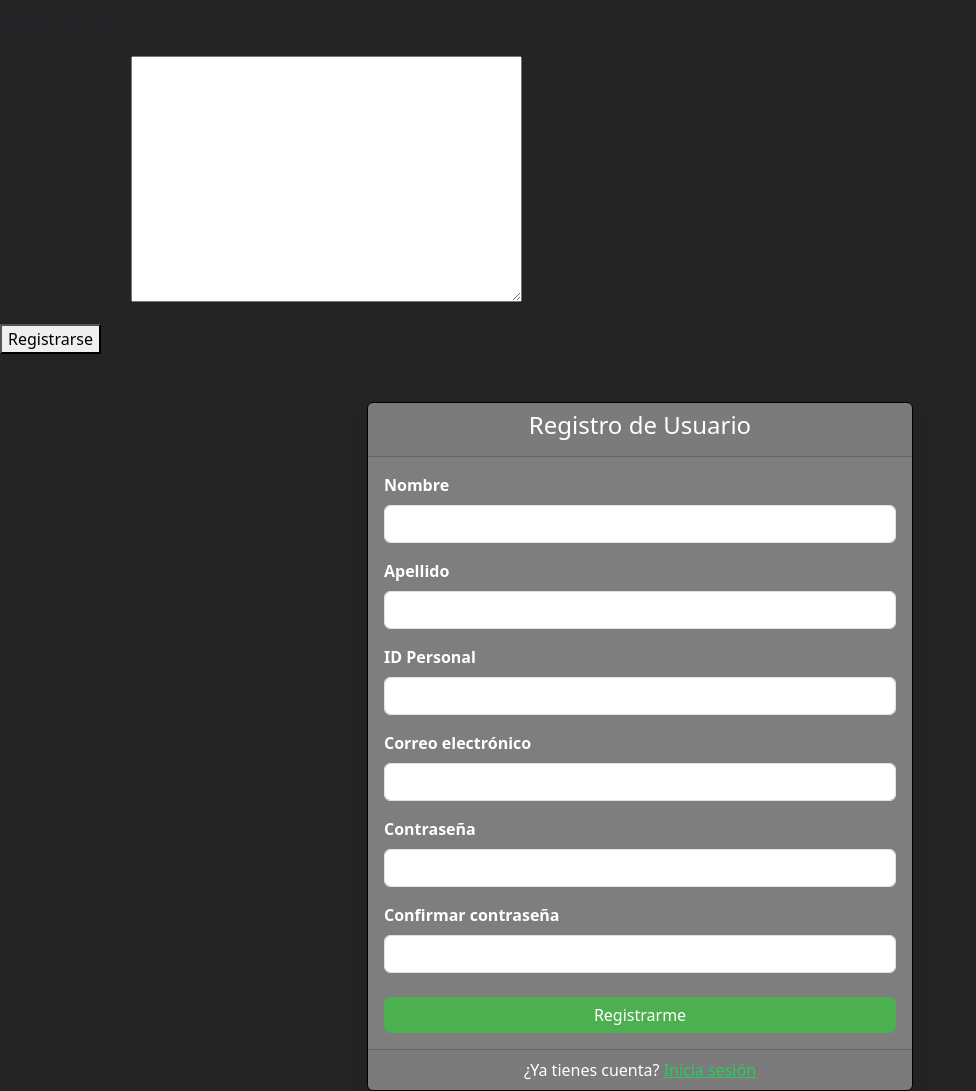
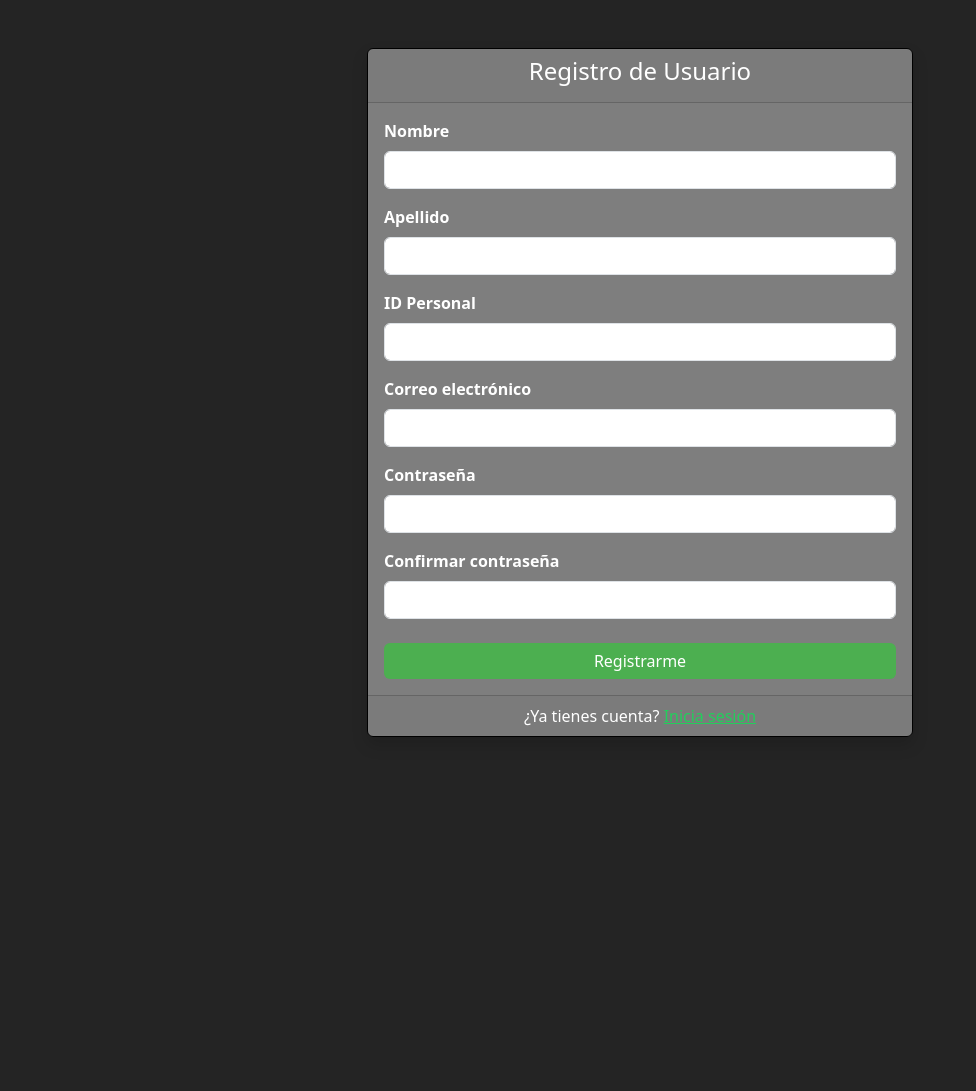
Before and after one commit to yandiux/Clinica_Python, a Django app: template clinica/templates/clinica/registro.html in a window 1280 px wide. Shown: the whole page, without its empty margins (0-976 px from the left). After the commit the page ends 737 px from the top, so only its background shows below. Run offline with Django 5.2, Linux system fonts and the light colour scheme; the template is opened without the code that fills it: values that come from a table or form of the project are taken from there, others are empty.

Commit message:
Registro html

```diff
--- a/clinica/templates/clinica/registro.html
+++ b/clinica/templates/clinica/registro.html
@@ -1,17 +1,6 @@
+{% load static %}
 <!DOCTYPE html>
 <html lang="es">
-  <head>
-    <meta charset="UTF-8" />
-    <meta name="viewport" content="width=device-width, initial-scale=1.0" />
-    <title>Registro</title>
-  </head>
-  <body>
-    <h1>Registro</h1>
-    <form method="POST">
-      {% csrf_token %} {{ form.as_p }}
-      <button type="submit">Registrarse</button>
-    </form>
-  </body>
 <head>
     <meta charset="UTF-8">
     <meta name="viewport" content="width=device-width, initial-scale=1.0">
@@ -55,7 +44,6 @@
                     </div>
                     <div class="card-body">
                         <form method="POST">
-                            {% csrf_token %}
 
                             <div class="mb-3">
                                 <label for="nombre" class="form-label">Nombre</label>
```
